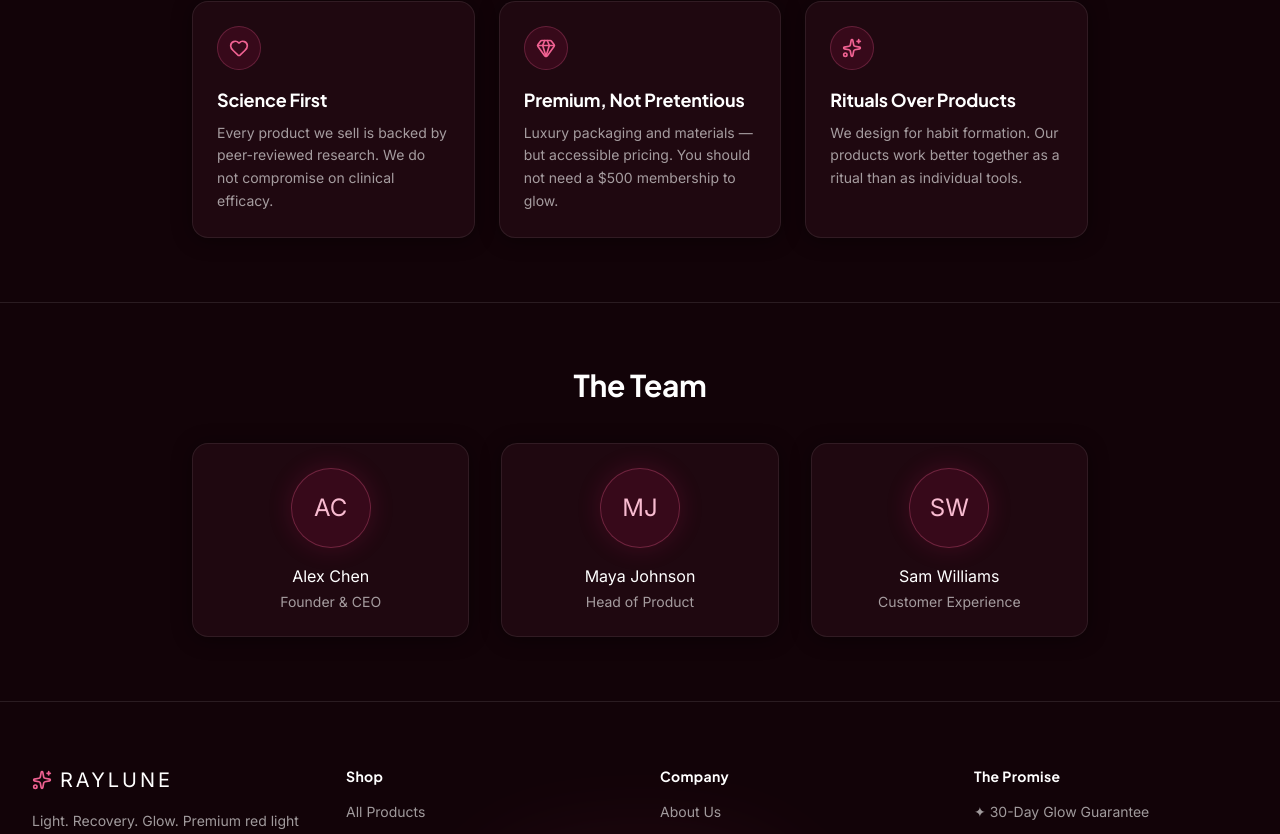
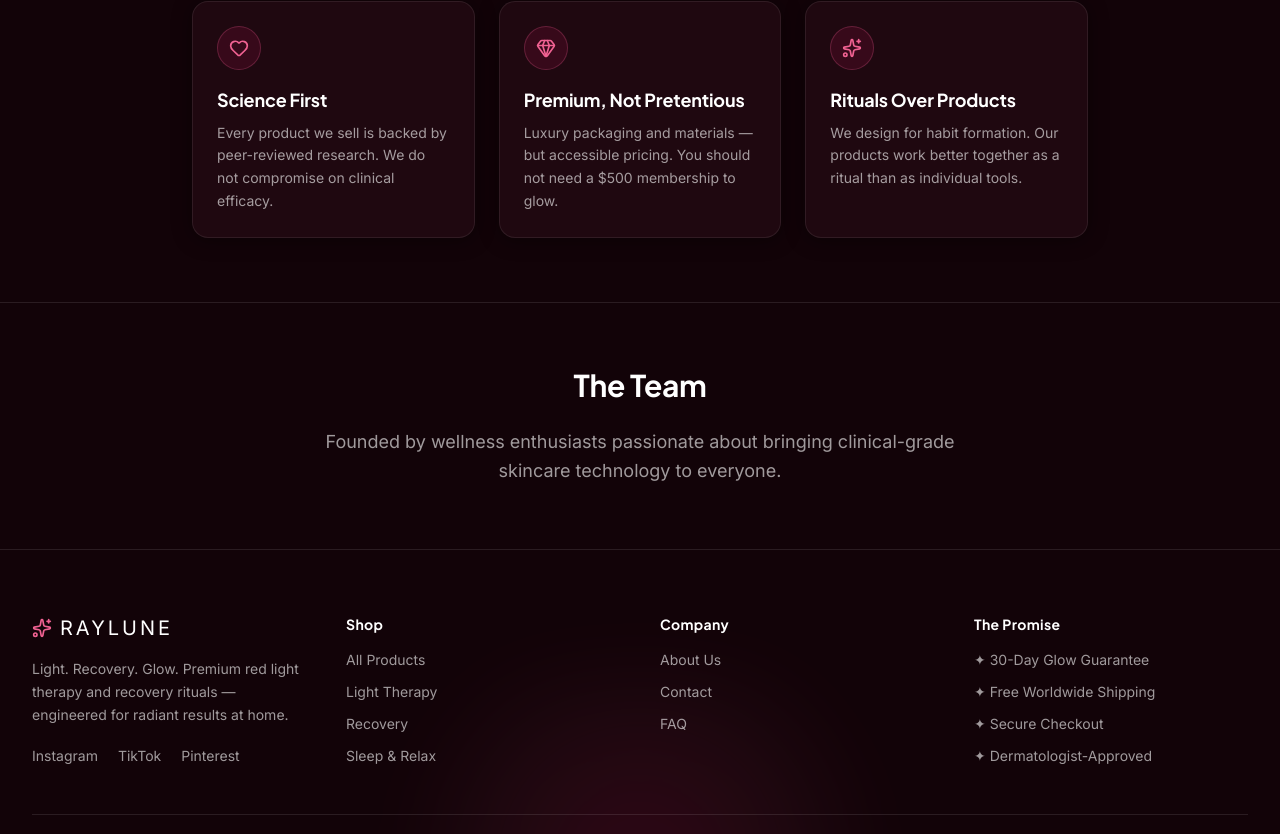
Before and after one commit to Zxga/wellness-store, a Next.js app: page /about in a window 1280 px wide. Shown: the part 1276-2110 px from the top of the page. Built offline with nearby package versions, Linux system fonts and the light colour scheme; no server answers.

Commit message:
update about page team section

```diff
--- a/app/about/page.tsx
+++ b/app/about/page.tsx
@@ -6,11 +6,6 @@ export const metadata = {
   description: 'We believe glow starts with light. Learn the story behind RAYLUNE.',
 };
 
-const team = [
-  { name: 'Alex Chen', role: 'Founder & CEO', initials: 'AC' },
-  { name: 'Maya Johnson', role: 'Head of Product', initials: 'MJ' },
-  { name: 'Sam Williams', role: 'Customer Experience', initials: 'SW' },
-];
 
 export default function AboutPage() {
   return (
@@ -81,19 +76,11 @@ export default function AboutPage() {
 
       {/* Team */}
       <section className="py-16 px-4 sm:px-6 lg:px-8 border-t border-white/10">
-        <div className="max-w-4xl mx-auto text-center">
-          <h2 className="font-display font-700 text-3xl mb-10">The Team</h2>
-          <div className="grid md:grid-cols-3 gap-8">
-            {team.map((m) => (
-              <div key={m.name} className="card p-6 text-center">
-                <div className="w-20 h-20 rounded-full bg-primary/15 border border-[rgba(240,98,146,0.3)] text-accent font-display font-800 text-2xl flex items-center justify-center mx-auto mb-4 shadow-[0_0_24px_rgba(194,24,91,0.2)]">
-                  {m.initials}
-                </div>
-                <p className="font-display font-700 text-white">{m.name}</p>
-                <p className="text-text-secondary text-sm mt-1">{m.role}</p>
-              </div>
-            ))}
-          </div>
+        <div className="max-w-2xl mx-auto text-center">
+          <h2 className="font-display font-700 text-3xl mb-6">The Team</h2>
+          <p className="text-text-secondary text-lg leading-relaxed">
+            Founded by wellness enthusiasts passionate about bringing clinical-grade skincare technology to everyone.
+          </p>
         </div>
       </section>
     </div>
```
